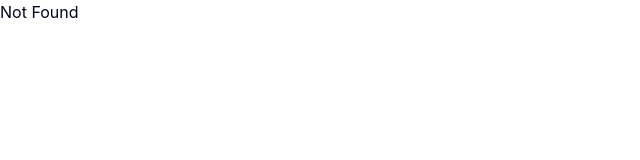
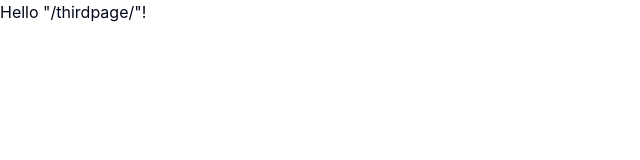
Before and after one commit to NorPointer/norpointer.github.io, a React (Vite) app: page /thirdpage in a window 1280 px wide. Shown: the top 160 px of the page, without its empty margins (0-640 px from the left). Built offline with nearby package versions, Linux system fonts and the light colour scheme.

Commit message:
Add a third page

```diff
--- a/src/routeTree.gen.ts
+++ b/src/routeTree.gen.ts
@@ -12,6 +12,7 @@
 
 import { Route as rootRoute } from './routes/__root'
 import { Route as IndexImport } from './routes/index'
+import { Route as ThirdpageIndexImport } from './routes/thirdpage/index'
 import { Route as SecondpageIndexImport } from './routes/secondpage/index'
 import { Route as FirstpageIndexImport } from './routes/firstpage/index'
 
@@ -20,6 +21,12 @@ import { Route as FirstpageIndexImport } from './routes/firstpage/index'
 const IndexRoute = IndexImport.update({
   id: '/',
   path: '/',
+  getParentRoute: () => rootRoute,
+} as any)
+
+const ThirdpageIndexRoute = ThirdpageIndexImport.update({
+  id: '/thirdpage/',
+  path: '/thirdpage/',
   getParentRoute: () => rootRoute,
 } as any)
 
@@ -60,6 +67,13 @@ declare module '@tanstack/react-router' {
       preLoaderRoute: typeof SecondpageIndexImport
       parentRoute: typeof rootRoute
     }
+    '/thirdpage/': {
+      id: '/thirdpage/'
+      path: '/thirdpage'
+      fullPath: '/thirdpage'
+      preLoaderRoute: typeof ThirdpageIndexImport
+      parentRoute: typeof rootRoute
+    }
   }
 }
 
@@ -69,12 +83,14 @@ export interface FileRoutesByFullPath {
   '/': typeof IndexRoute
   '/firstpage': typeof FirstpageIndexRoute
   '/secondpage': typeof SecondpageIndexRoute
+  '/thirdpage': typeof ThirdpageIndexRoute
 }
 
 export interface FileRoutesByTo {
   '/': typeof IndexRoute
   '/firstpage': typeof FirstpageIndexRoute
   '/secondpage': typeof SecondpageIndexRoute
+  '/thirdpage': typeof ThirdpageIndexRoute
 }
 
 export interface FileRoutesById {
@@ -82,14 +98,15 @@ export interface FileRoutesById {
   '/': typeof IndexRoute
   '/firstpage/': typeof FirstpageIndexRoute
   '/secondpage/': typeof SecondpageIndexRoute
+  '/thirdpage/': typeof ThirdpageIndexRoute
 }
 
 export interface FileRouteTypes {
   fileRoutesByFullPath: FileRoutesByFullPath
-  fullPaths: '/' | '/firstpage' | '/secondpage'
+  fullPaths: '/' | '/firstpage' | '/secondpage' | '/thirdpage'
   fileRoutesByTo: FileRoutesByTo
-  to: '/' | '/firstpage' | '/secondpage'
-  id: '__root__' | '/' | '/firstpage/' | '/secondpage/'
+  to: '/' | '/firstpage' | '/secondpage' | '/thirdpage'
+  id: '__root__' | '/' | '/firstpage/' | '/secondpage/' | '/thirdpage/'
   fileRoutesById: FileRoutesById
 }
 
@@ -97,12 +114,14 @@ export interface RootRouteChildren {
   IndexRoute: typeof IndexRoute
   FirstpageIndexRoute: typeof FirstpageIndexRoute
   SecondpageIndexRoute: typeof SecondpageIndexRoute
+  ThirdpageIndexRoute: typeof ThirdpageIndexRoute
 }
 
 const rootRouteChildren: RootRouteChildren = {
   IndexRoute: IndexRoute,
   FirstpageIndexRoute: FirstpageIndexRoute,
   SecondpageIndexRoute: SecondpageIndexRoute,
+  ThirdpageIndexRoute: ThirdpageIndexRoute,
 }
 
 export const routeTree = rootRoute
@@ -117,7 +136,8 @@ export const routeTree = rootRoute
       "children": [
         "/",
         "/firstpage/",
-        "/secondpage/"
+        "/secondpage/",
+        "/thirdpage/"
       ]
     },
     "/": {
@@ -128,6 +148,9 @@ export const routeTree = rootRoute
     },
     "/secondpage/": {
       "filePath": "secondpage/index.tsx"
+    },
+    "/thirdpage/": {
+      "filePath": "thirdpage/index.tsx"
     }
   }
 }
--- a/src/routes/index.tsx
+++ b/src/routes/index.tsx
@@ -1,6 +1,5 @@
 import { createFileRoute } from '@tanstack/react-router'
 import logo from '../logo.svg'
-import { Button } from '@/components/ui/button'
 
 export const Route = createFileRoute('/')({
   component: App,
@@ -32,7 +31,13 @@ function App() {
         >
           Second page
         </a>
-        <Button>Click me!</Button>
+        <a
+          className="text-[#61dafb] hover:underline"
+          href="/thirdpage"
+          rel="noopener noreferrer"
+        >
+          Third page
+        </a>
       </header>
     </div>
   )
--- /dev/null
+++ b/src/routes/thirdpage/index.tsx
@@ -0,0 +1,9 @@
+import { createFileRoute } from '@tanstack/react-router'
+
+export const Route = createFileRoute('/thirdpage/')({
+  component: RouteComponent,
+})
+
+function RouteComponent() {
+  return <div>Hello "/thirdpage/"!</div>
+}
```
